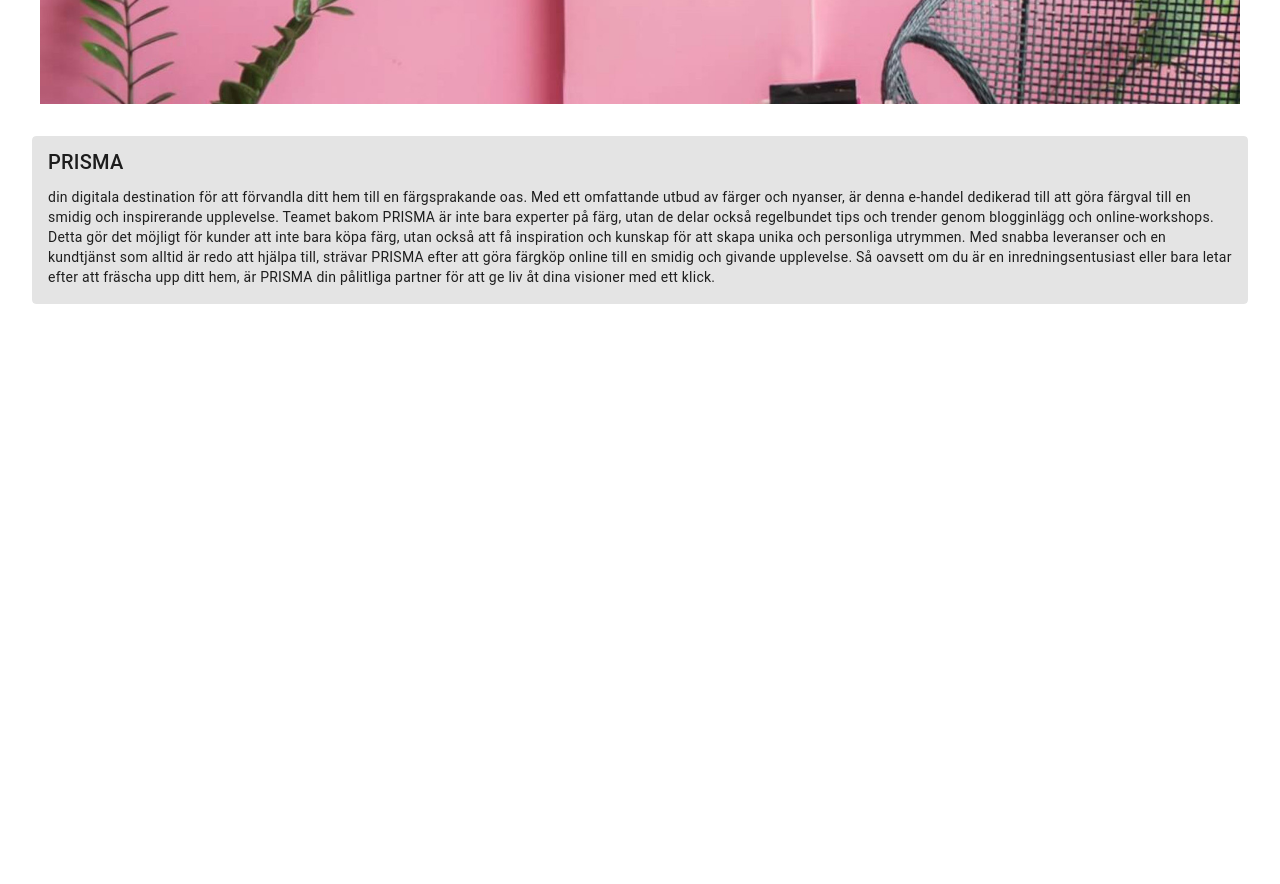
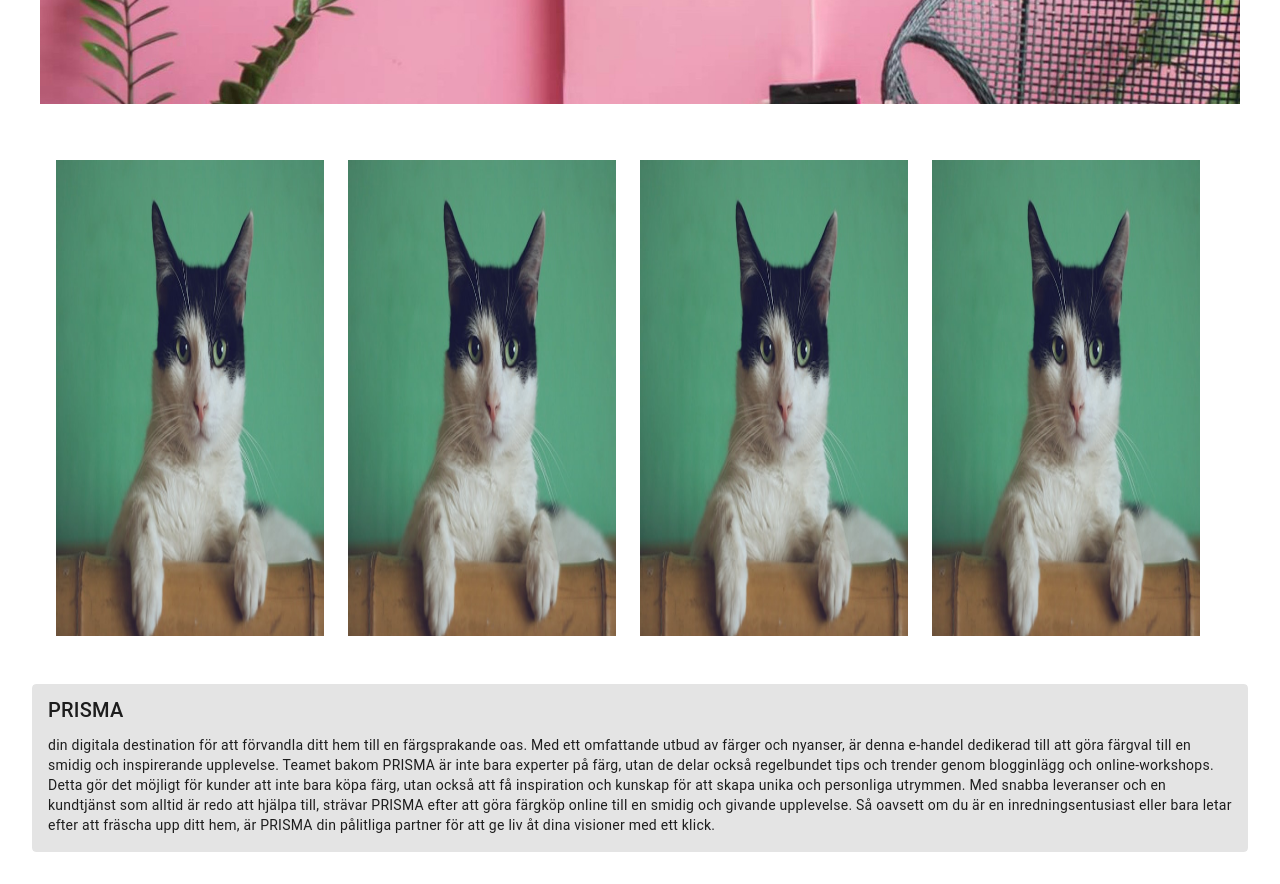
Before and after one commit to eliaslevander/AgilUtveckling-Team2, a Vue app: page / in a window 1280 px wide. Shown: the part 1400-2284 px from the top of the page. Before the commit the page ends 1736 px from the top, so only its background shows below. Built offline with nearby package versions, Linux system fonts and the light colour scheme.

Commit message:
karusell

```diff
--- /dev/null
+++ b/src/components/ImgWheel.vue
@@ -0,0 +1,46 @@
+<template>
+    <v-container id="wheel">
+<v-carousel hide-delimiters :show-arrows="false">
+  <v-carousel-item id="wheelItem">
+<img src="../assets/images/testcat.jpg" alt=""
+cover>
+  </v-carousel-item>
+</v-carousel>
+
+<v-carousel hide-delimiters :show-arrows="false">
+  <v-carousel-item id="wheelItem">
+<img src="../assets/images/testcat.jpg" alt=""
+cover>
+  </v-carousel-item>
+</v-carousel>
+
+<v-carousel hide-delimiters :show-arrows="false">
+  <v-carousel-item id="wheelItem">
+<img src="../assets/images/testcat.jpg" alt=""
+cover>
+  </v-carousel-item>
+</v-carousel>
+
+<v-carousel hide-delimiters :show-arrows="false">
+  <v-carousel-item id="wheelItem">
+<img src="../assets/images/testcat.jpg" alt=""
+cover>
+  </v-carousel-item>
+</v-carousel>
+    </v-container>
+
+</template>
+
+<style scoped>
+#wheel {
+  margin:2vh;
+  display: flex;
+  justify-content: flex-end;
+}
+
+img{
+  margin:3vh;
+  width: 100%;
+  height: 100%;
+}
+</style>
--- a/src/views/HomeView.vue
+++ b/src/views/HomeView.vue
@@ -2,12 +2,14 @@
 import HeroImage from "../components/HeroImage.vue";
 import TestFetch from "@/components/TestFetch.vue";
 import About from "../components/AboutText.vue";
+import Carousel from "../components/ImgWheel.vue"
 </script>
 
 <template>
   <main>
     <TestFetch />
     <HeroImage />
+    <Carousel />
     <About />
   </main>
 </template>
```
Also changed, not shown: src/assets/images/Carousel/bluewall.jpg (added), src/assets/images/Carousel/yellowwall.jpg (added).
